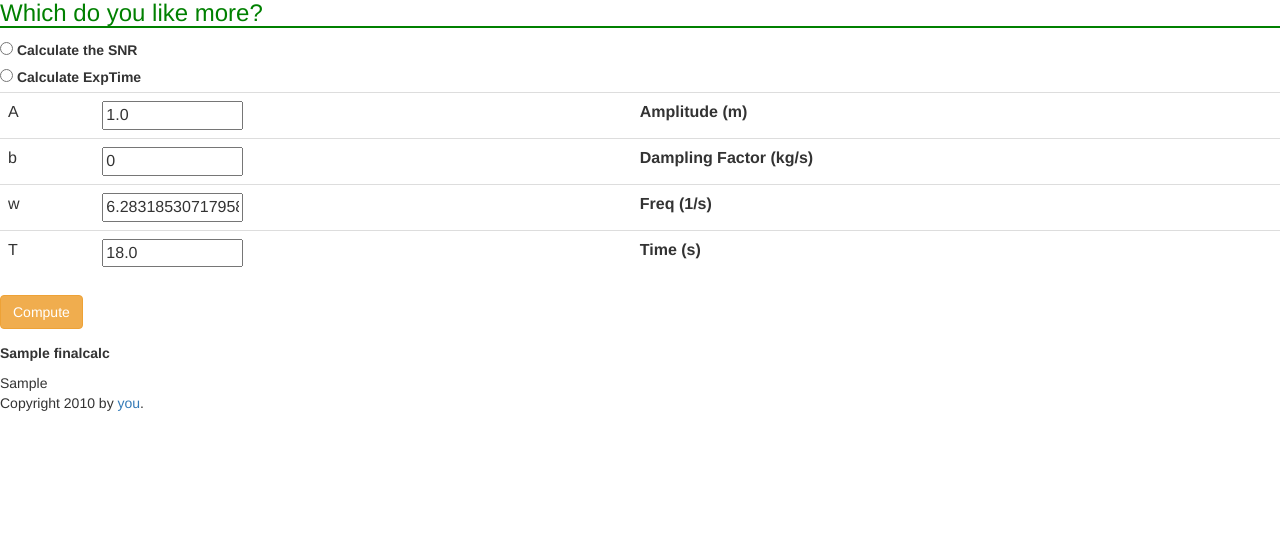
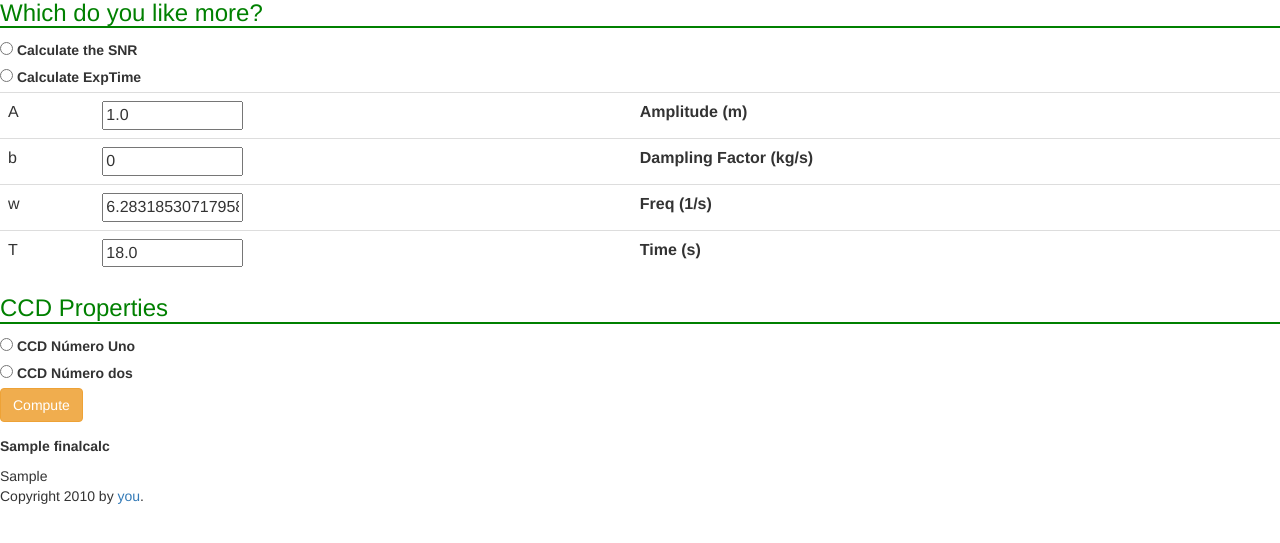
Before and after one commit to manuelmarcano22/ExpCalc, a Flask app: template app/templates/calc.html in a window 1280 px wide. Shown: the part 163-706 px from the top of the page. Run offline with Flask 2, Linux system fonts and the light colour scheme; the template is opened without the code that fills it: values that come from a table or form of the project are taken from there, most other values are stand-ins (such as "Sample title", 1, 10 or a date in 2020); parts of the project's set-up code (start-up, migrations or seed data) failed here and were passed over; some libraries are stand-ins or nearby versions.

Commit message:
First draft two CCD options

```diff
--- a/app/forms.py
+++ b/app/forms.py
@@ -22,3 +22,12 @@ class InputForm(FlaskForm):
 class SNRtimeForm(FlaskForm):
     snr = FloatField('SNR', default=1.0, description = "SNR" ,validators=[InputRequired()])
     exptime = FloatField('ExpTime',  description = "Exposure time", default=0)
+
+
+class CCDForm1(FlaskForm):
+    dark1 = FloatField('Dark Current UNO', default=6.0, description = "Dark" ,validators=[InputRequired()])
+    bin1 = FloatField('Bin UNO',  description = "Bin", default=10)
+
+class CCDForm2(FlaskForm):
+    dark2 = FloatField('Dark Current Dos', default=12.0, description = "Dark" ,validators=[InputRequired()])
+    bin2 = FloatField('Bin Dos',  description = "Bin", default=20)
--- a/app/routes.py
+++ b/app/routes.py
@@ -1,6 +1,6 @@
 from flask import render_template,  flash, redirect, url_for, request
 from app import app
-from app.forms import LoginForm, InputForm, SNRtimeForm
+from app.forms import LoginForm, InputForm, SNRtimeForm, CCDForm1, CCDForm2
 from app.compute import compute, bplot, computeexptime
 #Bokeh
 from bokeh.util.string import encode_utf8
@@ -36,6 +36,8 @@ def index():
 def calc():
     form = InputForm()
     snrtimeform = SNRtimeForm()
+    ccdform1 = CCDForm1()
+    ccdform2 = CCDForm2()
 
     #snr = request.form['choice-calc']
     #So that grapg appears after submit
@@ -44,17 +46,28 @@ def calc():
 
         #Do the calculation based on selection:
         choice = request.form['choice-calc']
+        choiceccd = request.form['choice-ccd']
+
+        if choiceccd == 'ccd1':
+            ccdbin = ccdform1.bin1.data
+            ccddark = ccdform1.dark1.data
+
+        elif choiceccd == 'ccd2':
+            ccdbin = ccdform2.bin2.data
+            ccddark = ccdform2.dark2.data
+
+
         if choice == 'snr':
             snr = snrtimeform.snr.data
             exptime = snrtimeform.exptime.data
             exptime = computeexptime(snr)
-            finalcalc = 'Selected {}. SNR: {}, Exptime: {}'.format(choice,snr,exptime)
+            finalcalc = 'Selected {}. SNR: {}, Exptime: {}. CCD selected: {}, ccdbins: {}, ccddark {}'.format(choice,snr,exptime,choiceccd,ccdbin,ccddark)
 
         elif choice == 'time':
             snr = snrtimeform.snr.data
             exptime = snrtimeform.exptime.data
             exptime = computeexptime(snr)
-            finalcalc = 'SSelected {}. SNR: {}, Exptime: {}'.format(choice,snr,exptime)
+            finalcalc = 'SSelected {}. SNR: {}, Exptime: {}. CCD selected: {}, ccdbins: {}, ccddark {}'.format(choice,snr,exptime,choiceccd,ccdbin,ccddark)
 
 
        #BOkeh plot past example
@@ -72,6 +85,8 @@ def calc():
                 form=form,
                 snrtimeform=snrtimeform,
                 finalcalc = finalcalc,
+                ccdform1 = ccdform1,
+                ccdform2 = ccdform2,
                 result=result)
     else:
         result = None
@@ -80,6 +95,8 @@ def calc():
                 title='O',
                 form=form,
                 snrtimeform=snrtimeform,
+                ccdform1 = ccdform1,
+                ccdform2 = ccdform2,
                 result=result)
 
     return encode_utf8(html)
--- a/app/templates/calc.html
+++ b/app/templates/calc.html
@@ -55,6 +55,73 @@
     </tr>
   {% endfor %}
 </table>
+
+
+  <h4>CCD Properties</h4>
+  <div>
+    <div>
+
+      <input type="radio" name="choice-ccd" id="choice-calc-ccd-one" value='ccd1' required>
+      <label for="choice-calc-ccd-one"> CCD Número Uno    </label>
+
+      <div class="reveal-if-active">
+
+<table class="table">
+
+	{% for field in ccdform1 if field.widget.input_type != 'hidden' %}
+	   <tr>
+    <td>{{ field.name }}</td><td>{{ field(size=12,class_="require-if-active",pair="#choice-calc-ccd-one") }}</td>
+    <td>{{ field.label }}</td>
+
+
+    {% if field.errors %}
+      <td><ul class=errors>
+      {% for error in field.errors %}
+        <li><font color="red">{{ error }}</font></li>
+      {% endfor %}</ul></td>
+    {% endif %}
+    </tr>
+  {% endfor %}
+</table>
+
+      </div>
+    </div>
+
+    <div>
+      <input type="radio" name="choice-ccd" id="choice-calc-ccd-two", value='ccd2'>
+      <label for="choice-calc-ccd-two">CCD Número dos</label>
+
+      <div class="reveal-if-active">
+
+	      <table class="table">
+
+	{% for field in ccdform2 if field.widget.input_type != 'hidden' %}
+	   <tr>
+    <td>{{ field.name }}</td><td>{{ field(size=12,class_="require-if-active",pair="#choice-calc-ccd-two") }}</td>
+    <td>{{ field.label }}</td>
+
+
+    {% if field.errors %}
+      <td><ul class=errors>
+      {% for error in field.errors %}
+        <li><font color="red">{{ error }}</font></li>
+      {% endfor %}</ul></td>
+    {% endif %}
+    </tr>
+  {% endfor %}
+</table>
+
+
+      </div>
+    </div>
+  </div>
+
+
+
+
+
+
+
 <p><input class='btn btn-warning ' type=submit value=Compute></form></p>
 
 
```
